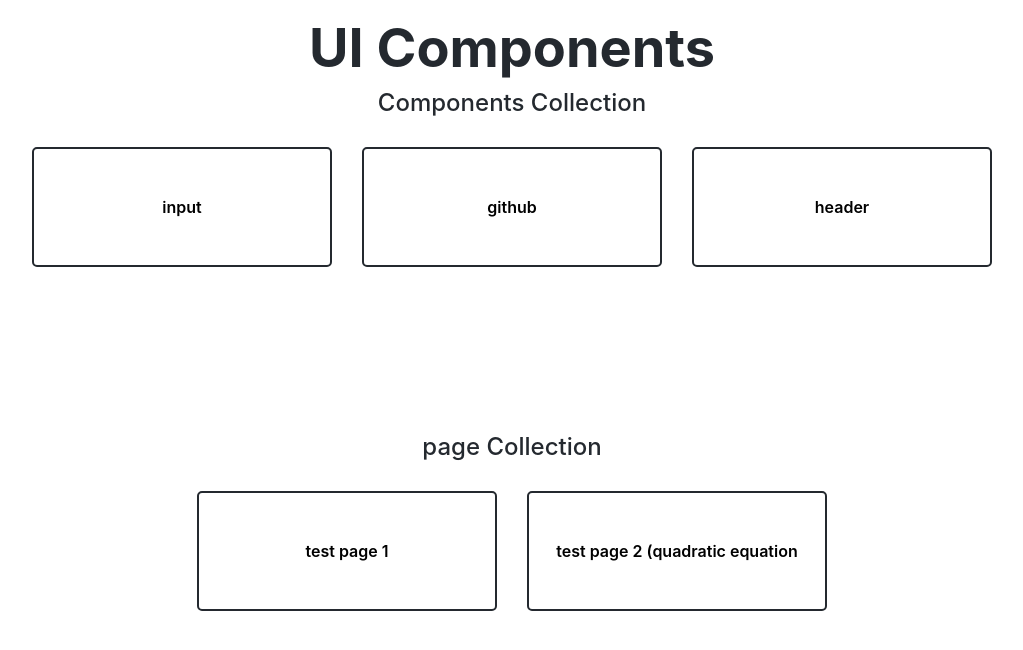
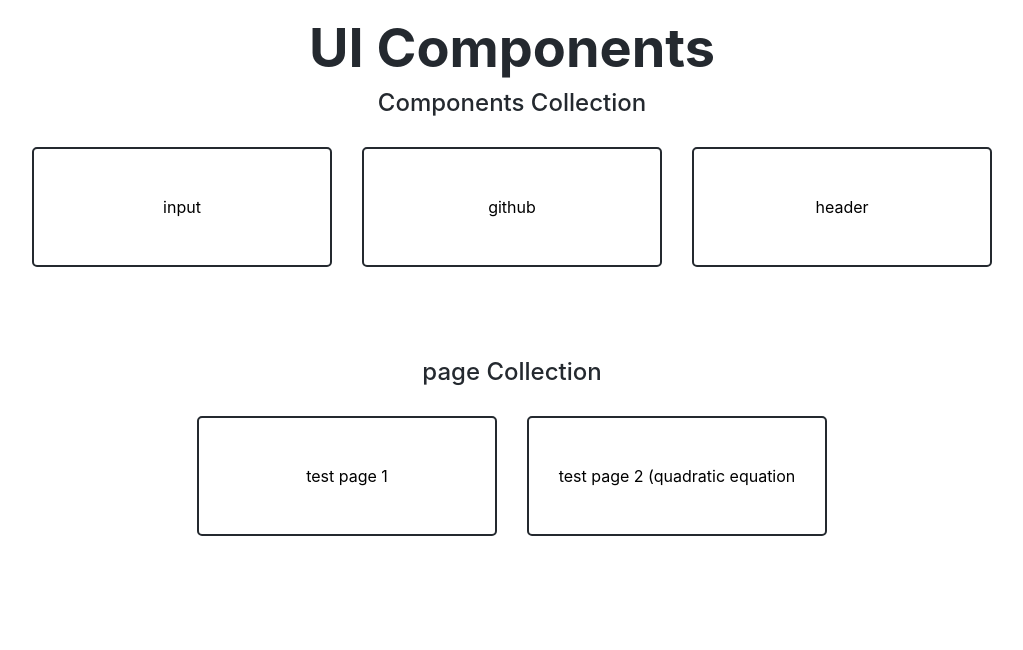
Before and after one commit to applemango/components, a Next.js app: page / in a window 1280 px wide. Shown: the top 650 px of the page, without its empty margins (128-1151 px from the left). Built offline with nearby package versions, Linux system fonts and the light colour scheme.

Commit message:
fix main page

```diff
--- a/pages/index.tsx
+++ b/pages/index.tsx
@@ -5,40 +5,30 @@ import styles from './styles/index.module.scss'
 
 import Mouse from '../components/other/mouse'
 
+const Main = ({children}:{children: any}) => {return <div className={styles.main}>{children}</div>}
+const Links = ({children}:{children: any}) => {return <div className={styles.cards}>{children}</div>}
+const A = ({href, children}:{href: string, children: string}) => {return <Link href={href}><a><div className={styles.card}><p>{children}</p></div></a></Link>}
+const H1 = ({children}:{children: string}) => {return <div className={styles.title} style={{marginTop:75}}><p>{children}</p></div>}
+const Title = () => {return <div className={styles.title}><h1>UI Components</h1><p>Components Collection</p></div>}
+Main.Links = Links
+Main.A = A
+Main.H1 = H1
+Main.Title = Title
+
 const Home: NextPage = () => {
-    return (
-        <div className={styles.main}>
-            <div className={styles.title}>
-                <h1>UI Components</h1>
-                <p>Components Collection</p>
-            </div>
-            <div className={styles.cards}>
-                <div className={styles.card}>
-                    <Link href="/c/input">
-                        <a>input</a>
-                    </Link>
-                </div>
-                <div className={styles.card}>
-                    <Link href="/c/github"><a>github</a></Link>
-                </div>
-                <div className={styles.card}>
-                    <Link href="/c/header"><a>header</a></Link>
-                </div>
-            </div>
-
-            <div className={styles.title} style={{marginTop:150}}>
-                <p>page Collection</p>
-            </div>
-            <div className={styles.cards}>
-                <div className={styles.card}>
-                    <Link href="/old/pages/p"><a>test page 1</a></Link>
-                </div>
-                <div className={styles.card}>
-                    <Link href="/old/test/test3?a=0&b=0&c=0"><a>test page 2 (quadratic equation</a></Link>
-                </div>
-            </div>
-        </div>
-    )
+    return <Main>
+        <Main.Title />
+        <Main.Links>
+            <Main.A href="/c/input">input</Main.A>
+            <Main.A href="/c/github">github</Main.A>
+            <Main.A href="/c/header">header</Main.A>
+        </Main.Links>
+        <Main.H1>page Collection</Main.H1>
+        <Main.Links>
+            <Main.A href="/old/pages/p">test page 1</Main.A>
+            <Main.A href="/old/test/test3?a=0&b=0&c=0">test page 2 (quadratic equation</Main.A>
+        </Main.Links>
+    </Main>
 }
 
 export default Home
--- a/pages/styles/index.module.scss
+++ b/pages/styles/index.module.scss
@@ -22,11 +22,15 @@
     flex-wrap: wrap;
     align-items: center;
     justify-content: center;
+    a {
+        min-width: min(80%,300px);
+        margin: 15px;
+    }
     .card {
-        margin: 15px;
         padding: 20px;
         min-height: 120px;
-        min-width: min(80%,300px);
+        width: 100%;
+        //min-width: min(80%,300px);
         display: flex;
         justify-content: center;
         align-items: center;
```
